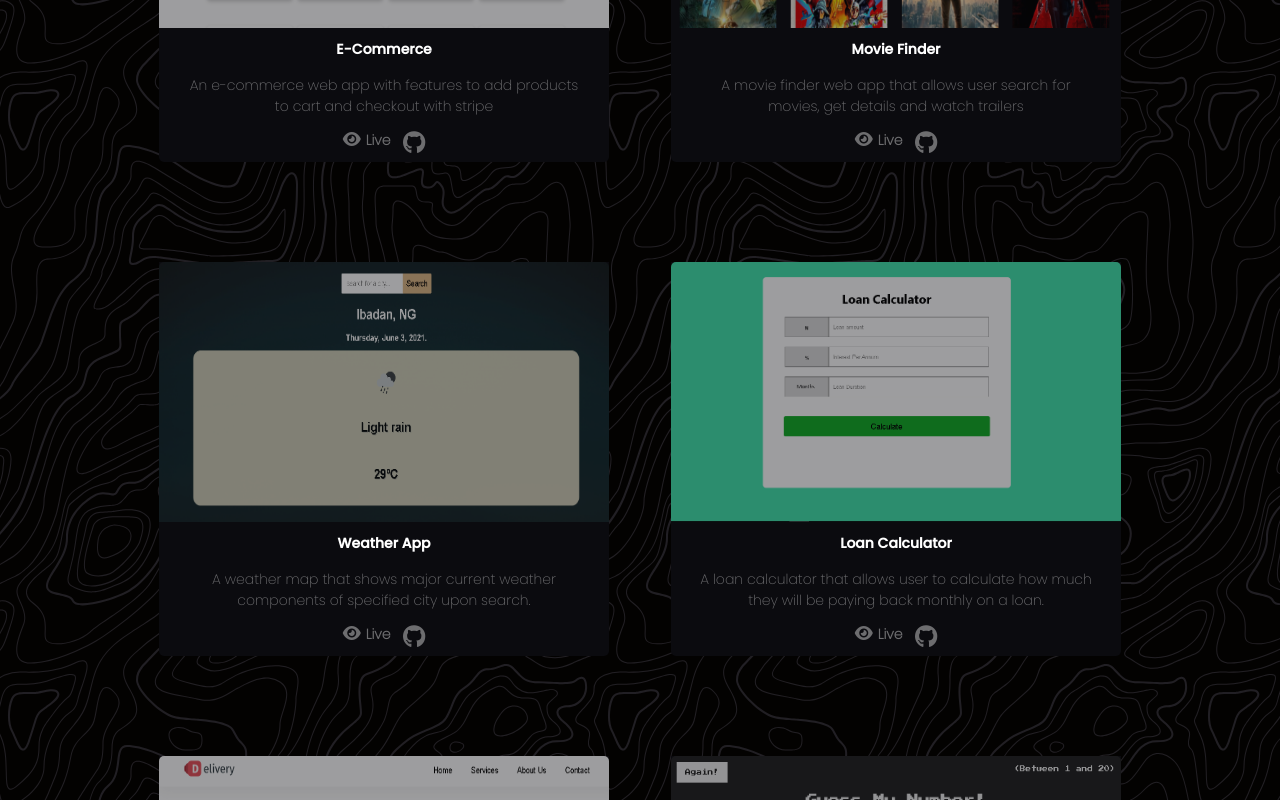
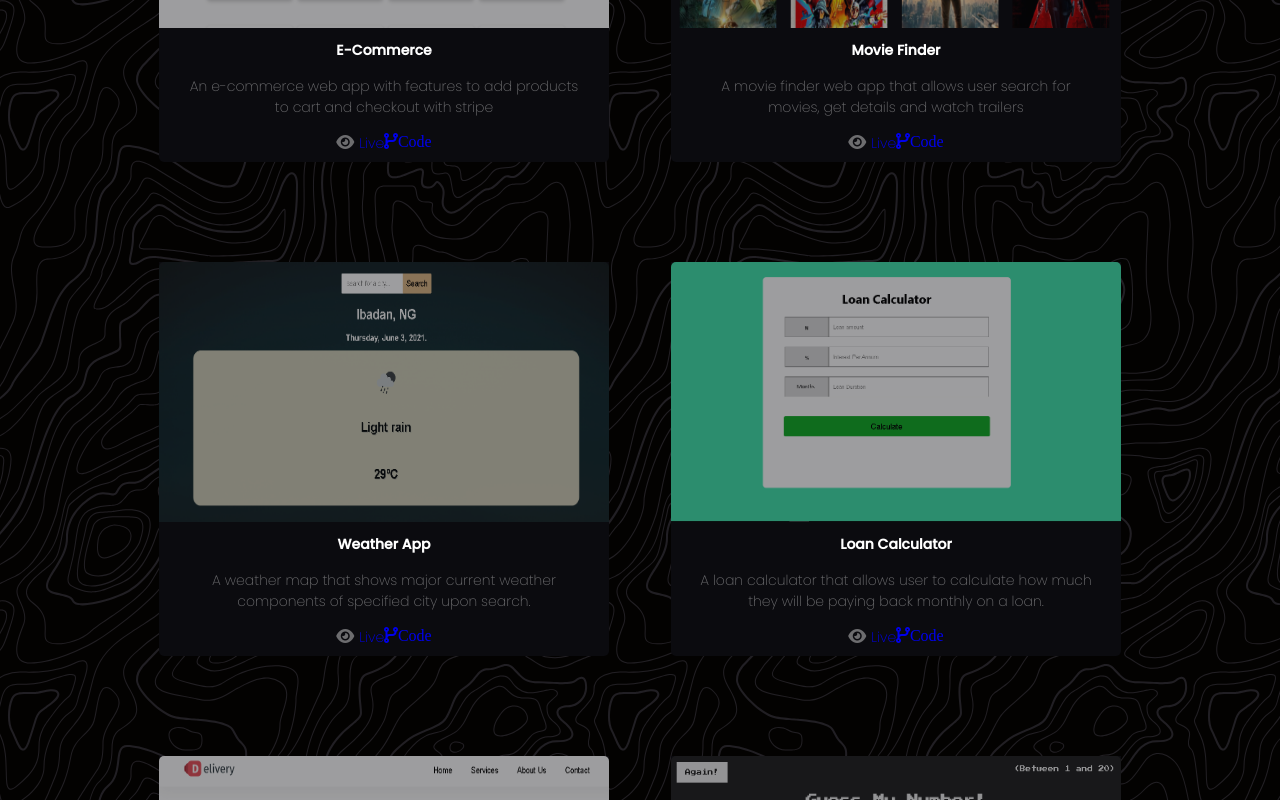
Before and after one commit to olaiide/portfolio, a React (Create React App) app: page / in a window 1280 px wide. Shown: the part 1560-2360 px from the top of the page. Built offline with nearby package versions, Linux system fonts and the light colour scheme.

Commit message:
icon fix

```diff
--- a/src/components/Projects/Projects.js
+++ b/src/components/Projects/Projects.js
@@ -60,33 +60,33 @@
 
   return (
     <Fragment>
-      <div className="container" id="Projects">
-        <h3 className="project-heading">Featured Projects</h3>
-        <div className="project-data">
+      <div className='container' id='Projects'>
+        <h3 className='project-heading'>Featured Projects</h3>
+        <div className='project-data'>
           {Projects.map((data, id) => {
             return (
-              <div key={id} className="project-wrapper">
-                <div className="img-wrapper">
-                  <a href={data.link} target="_blank" rel="noopener noreferrer">
+              <div key={id} className='project-wrapper'>
+                <div className='img-wrapper'>
+                  <a href={data.link} target='_blank' rel='noopener noreferrer'>
                     <img
                       src={data.image}
-                      alt="Homedelivery"
-                      className="project-img"
+                      alt='Homedelivery'
+                      className='project-img'
                     />
                   </a>
                 </div>
-                <div className="project-content">
-                  <h4 className="project-name">{data.name}</h4>
-                  <p className="project-description">{data.description}</p>
+                <div className='project-content'>
+                  <h4 className='project-name'>{data.name}</h4>
+                  <p className='project-description'>{data.description}</p>
 
-                  <div className="project-linkss">
-                    <a href={data.link} target="_blank" rel="noreferrer">
-                      <i class="fas fa-eye">
-                        <span className="live">Live</span>
-                      </i>
+                  <div className='project-linkss'>
+                    <a href={data.link} target='_blank' rel='noreferrer'>
+                      <i class='fas fa-eye'></i>
+                      <span className='live'>Live</span>
                     </a>
-                    <a href={data.github} target="_blank" rel="noreferrer">
-                      <i class="fa fa-github" aria-hidden="true"></i>
+                    <a href={data.github} target='_blank' rel='noreferrer'>
+                      <i class='fa fa-code-fork' aria-hidden='true'></i>
+                      <span className='code'>Code</span>
                     </a>
                   </div>
                 </div>
```
